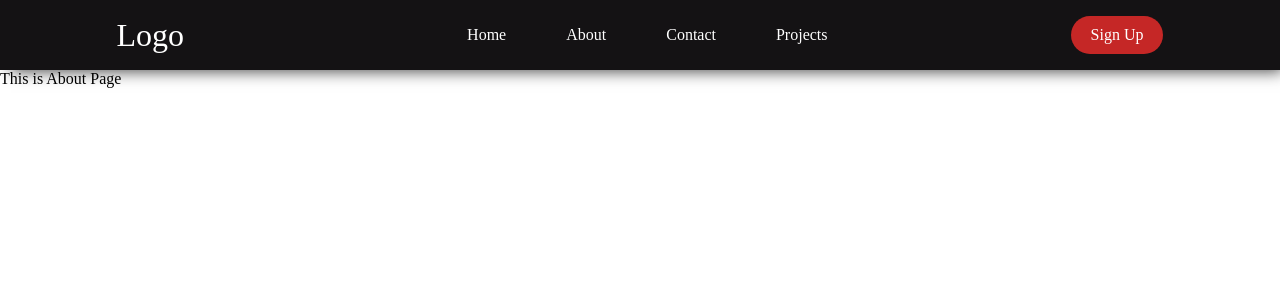
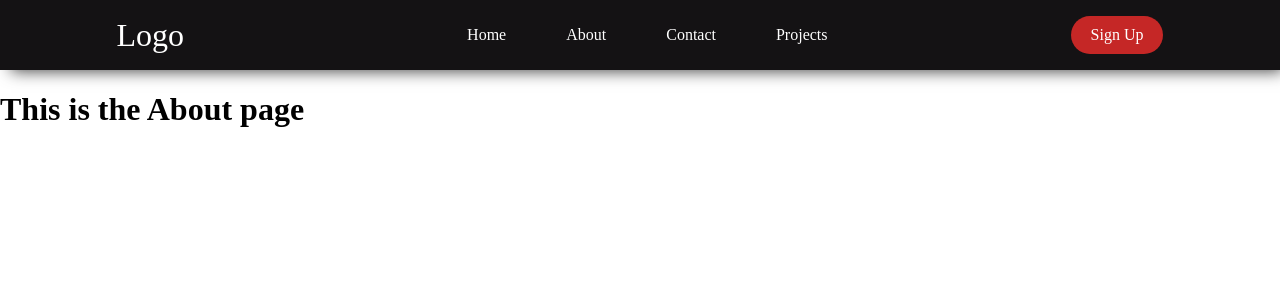
Before and after one commit to shre000/Portfolio, a Vue app: page /About in a window 1280 px wide. Shown: the top 300 px of the page. Built offline with nearby package versions, Linux system fonts and the light colour scheme.

Commit message:
About page changes

```diff
--- a/src/components/About.vue
+++ b/src/components/About.vue
@@ -1,6 +1,6 @@
 <template>
     <div>
-This is About Page
+        <h1>This  is the About page</h1>
     </div>
 </template>
 
```
